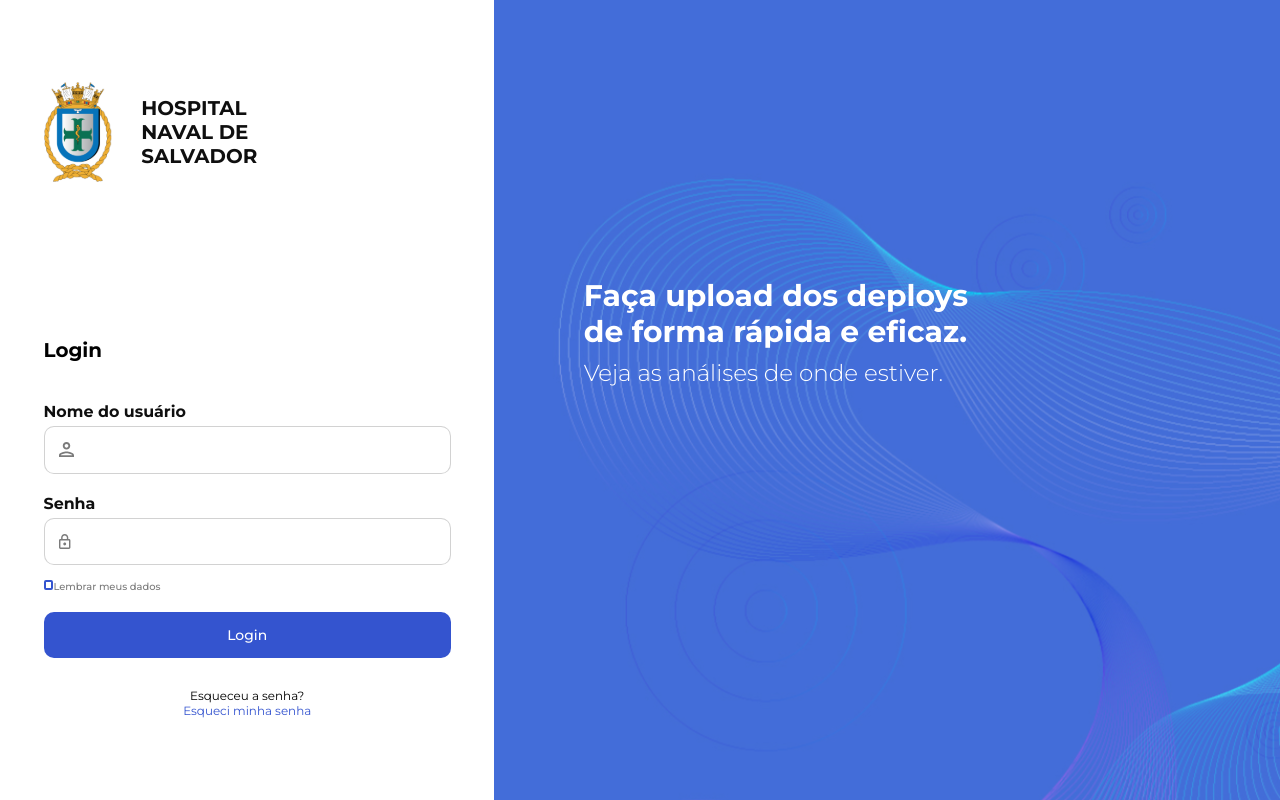
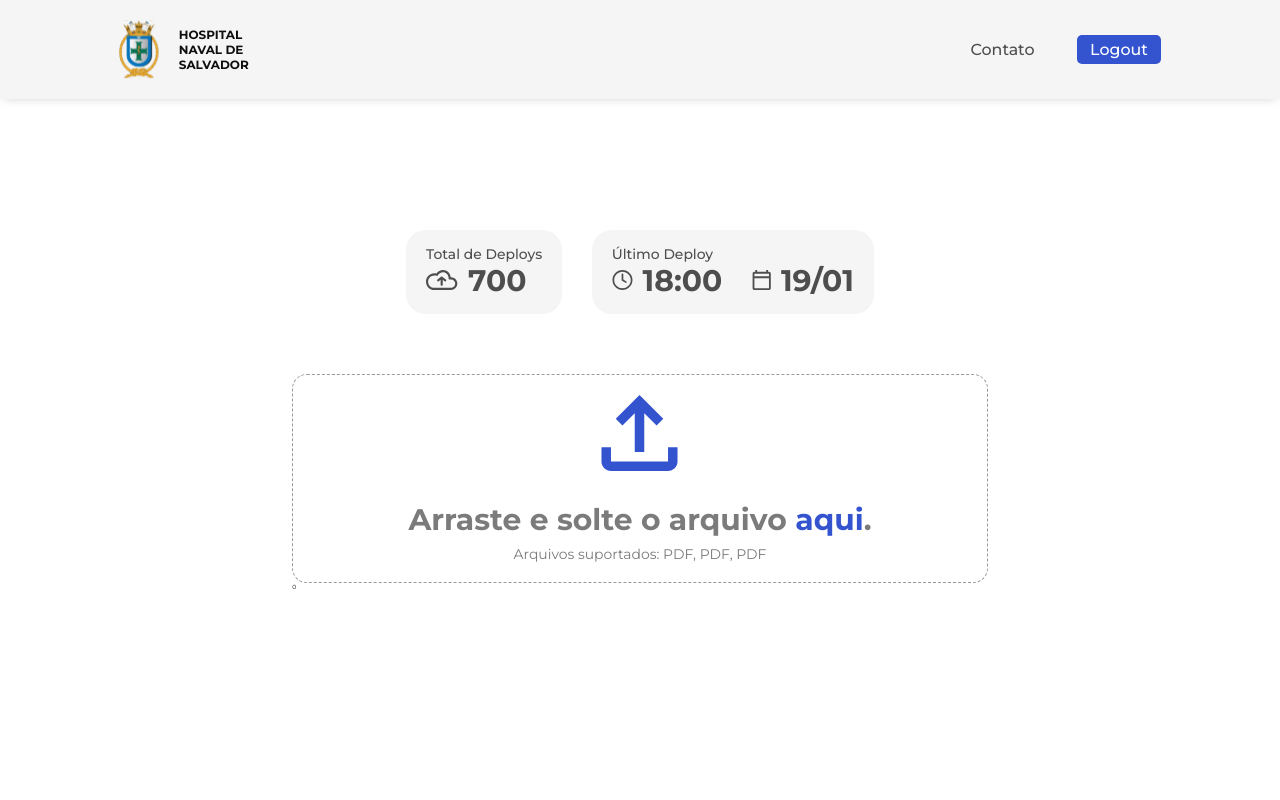
Before and after one commit to victorambrozi/painel-de-deploy-HNSA, a React (Create React App) app: page / in a window 1280 px wide. Built offline with nearby package versions, Linux system fonts and the light colour scheme.

Commit message:
resolve estouro no container

```diff
--- a/src/App.js
+++ b/src/App.js
@@ -6,8 +6,8 @@ function App() {
   return (
     <>
       <GlobalStyle />
-      {/* <PainelDeDeploys /> */}
-      <Login />
+      <PainelDeDeploys />
+      {/* <Login /> */}
     </>
   );
 }
--- a/src/pages/PainelDeDeploys/PainelDeDeploys.jsx
+++ b/src/pages/PainelDeDeploys/PainelDeDeploys.jsx
@@ -1,20 +1,20 @@
 import React from "react";
 import Upload from "../../components/Upload/Upload";
 import InfoDeploys from "../../components/InfoDeploys/InfoDeploys";
-import { StylePainel } from "./painelDeDeploy-style.js";
+import { StylePainel, Container } from "./painelDeDeploy-style.js";
 import Header from "../../components/Header/Header";
 import FileList from "../../components/FileList/FileList";
 
 const PainelDeDeploys = () => {
   return (
-    <>
+      <Container>
         <Header />
         <StylePainel>
           <InfoDeploys />
           <Upload />
           <FileList />
         </StylePainel>
-    </>
+      </Container>
   );
 };
 
--- a/src/pages/PainelDeDeploys/painelDeDeploy-style.js
+++ b/src/pages/PainelDeDeploys/painelDeDeploy-style.js
@@ -5,7 +5,7 @@ const StylePainel = styled.div`
   width: 100%;
   max-width: 70rem;
 
-  margin: 0 auto;
+  margin: 13.2rem auto 0 auto;
 
   display: flex;
   justify-content: center;
@@ -13,4 +13,8 @@ const StylePainel = styled.div`
   flex-direction: column;
 `;
 
-export { StylePainel };
+const Container = styled.div`
+
+`;
+
+export { StylePainel, Container };
```
Lines whose indentation alone changed are shown as unchanged.
